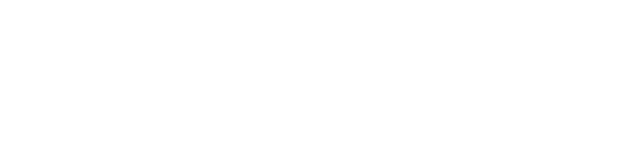
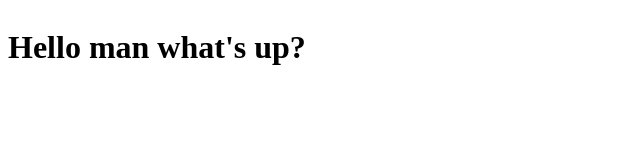
Before and after one commit to moeinshafiee/git-playground, a plain HTML site: page index.html in a window 1280 px wide. Shown: the whole page, without its empty margins (0-640 px from the left). Drawn offline with Linux system fonts and the light colour scheme.

Commit message:
Update index.html

```diff
--- a/index.html
+++ b/index.html
@@ -10,7 +10,7 @@
 
 <body>
   <div class="container">
-
+    <h1>Hello man what's up?</h1>
   </div>
 </body>
 
```
